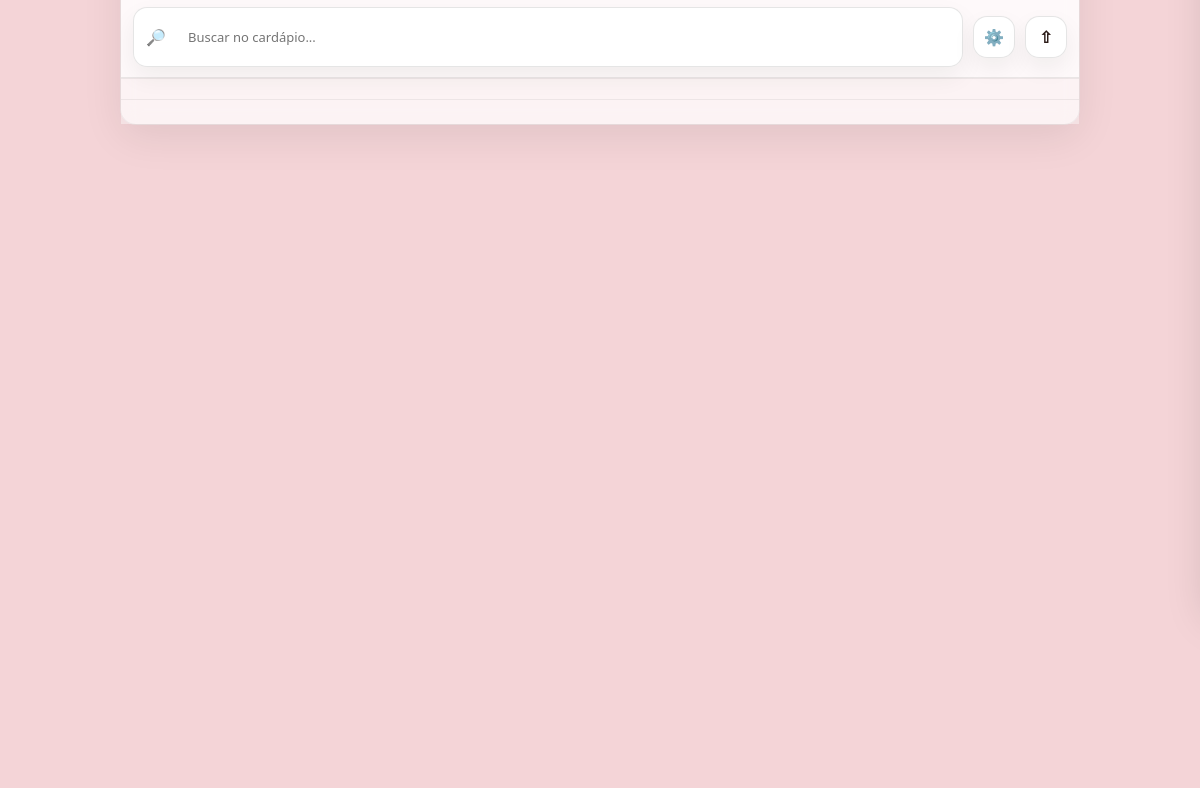
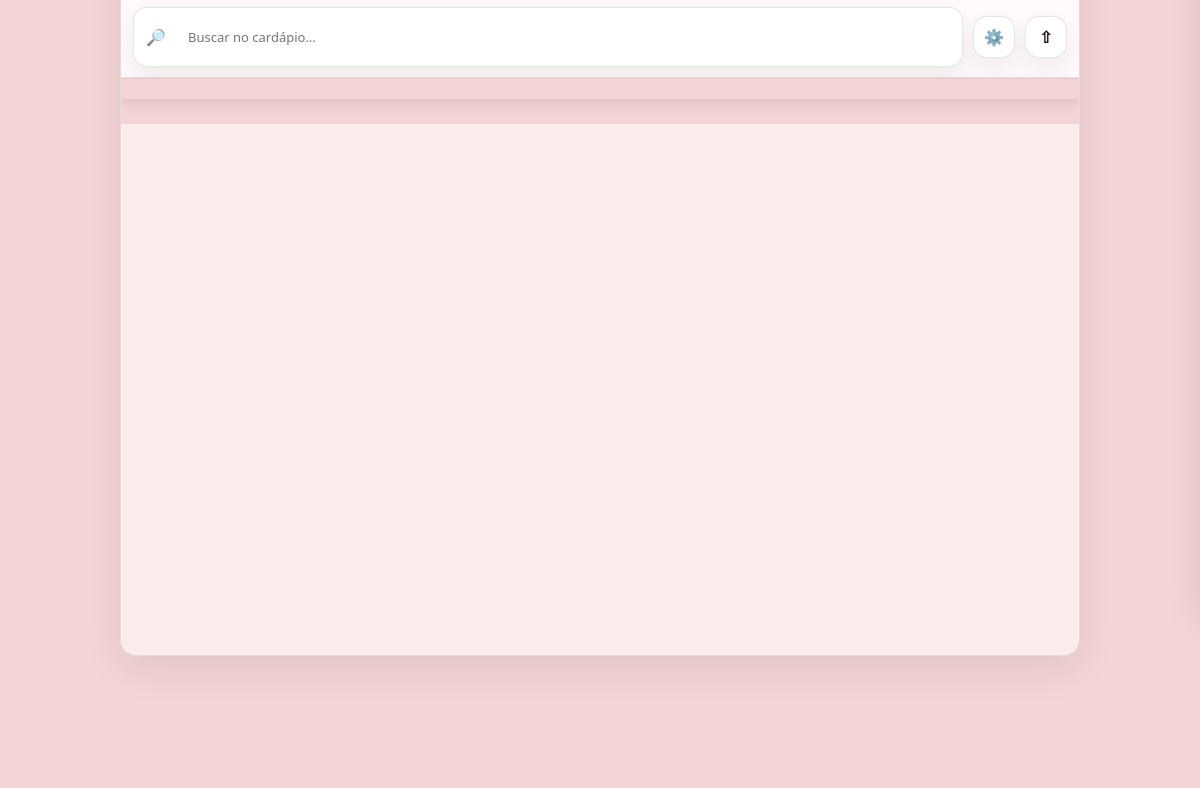
Before and after one commit to emanuelleconfeitariaa-web/-backend-render, an Electron app: page app/renderer/store/index.html in a window 1200 px wide. Shown: the part 126-914 px from the top of the page. Before the commit the page ends 800 px from the top, so only its background shows below. Drawn offline with Linux system fonts and the light colour scheme; no server answers.

Commit message:
Update index.html

```diff
--- a/app/renderer/store/index.html
+++ b/app/renderer/store/index.html
@@ -64,21 +64,26 @@
   background: var(--pageBg);
   color: var(--text);
   color: var(--storeText);
+  overflow: hidden;
 }
 
 .shell{
   max-width: var(--container);
   margin: 18px auto;
-      padding: 0 10px 90px;
+  padding: 0 10px 0;
+  height: 100vh;
 }
 
 .frame{
   background: rgba(255,255,255,.55);
   border: 1px solid rgba(0,0,0,.08);
   border-radius: 16px;
-  overflow: visible;
+  overflow-y: auto;
+  overflow-x: hidden;
   box-shadow: 0 12px 40px rgba(0,0,0,.08);
   backdrop-filter: blur(10px);
+  height: calc(100vh - 36px);
+  -webkit-overflow-scrolling: touch;
 }
 
 
@@ -485,14 +490,6 @@
 .content{
   background: var(--productsBg, rgba(255,255,255,.40));
   padding: 12px;
-}
-
-/* ===== Barra das categorias (tarja) ===== */
-.catsBar{
-  background: var(--productsBg, rgba(255,255,255,.40));
-  padding: 10px 12px;
-  border-top: 1px solid rgba(0,0,0,.06);
-  border-bottom: 1px solid rgba(0,0,0,.06);
 }
 
 /* ===== Barra das categorias (tarja) ===== */
@@ -1473,30 +1470,36 @@ body{
 
 
 
-
-
 /* ===== MOBILE BONITO ===== */
 @media (max-width: 768px){
 
+ @media (max-width: 768px){
   html, body{
-    overflow-x: hidden;
-  }
-
-  body{
-    background: #f4d4d7;
+    height: 100%;
+    overflow: hidden;
   }
 
   .shell{
     margin: 0;
-    padding: 0 0 90px;
+    padding: 0;
+    max-width: 100%;
+    height: 100vh;
   }
 
   .frame{
+    height: 100vh;
     border-radius: 0;
     border-left: 0;
     border-right: 0;
     box-shadow: none;
-    min-height: 100vh;
+    overflow-y: auto;
+    overflow-x: hidden;
+  }
+
+  .catsBar{
+    top: 0;
+    border-radius: 0;
+  }
 }
 
   /* topo */
@@ -1696,28 +1699,31 @@ body{
 .catsBar{
   position: sticky;
   top: 0;
-  z-index: 80;
+  z-index: 200;
 
   display: flex;
+  gap: 8px;
   flex-wrap: nowrap;
   overflow-x: auto;
   overflow-y: hidden;
-  gap: 8px;
+
   padding: 10px 12px;
+  margin: 0;
 
   background: var(--productsBg, rgba(255,255,255,.96));
+  border-top: 1px solid rgba(0,0,0,.06);
   border-bottom: 1px solid rgba(0,0,0,.06);
+  box-shadow: 0 4px 14px rgba(0,0,0,.08);
+
   -webkit-overflow-scrolling: touch;
   scrollbar-width: none;
-
-  margin: 0;
-  border-radius: 0;
-  box-shadow: 0 4px 14px rgba(0,0,0,.08);
 }
 
 .catsBar::-webkit-scrollbar{
   display: none;
 }
+
+
 
 .catChip{
   width: auto;
@@ -1949,19 +1955,34 @@ body{
 
 
 
-
-
-
-
-
-
-
-
-
-
-
-
-
+/* ===== FIXAR BARRA DE CATEGORIAS ===== */
+/* ===== barra de categorias fixa no topo ===== */
+.catsBar{
+  position: sticky;
+  top: 0;
+  z-index: 300;
+
+  display: flex;
+  gap: 8px;
+  flex-wrap: nowrap;
+  overflow-x: auto;
+  overflow-y: hidden;
+
+  padding: 10px 12px;
+  margin: 0;
+
+  background: var(--productsBg, rgba(255,255,255,.96));
+  border-top: 1px solid rgba(0,0,0,.06);
+  border-bottom: 1px solid rgba(0,0,0,.06);
+  box-shadow: 0 4px 14px rgba(0,0,0,.08);
+
+  -webkit-overflow-scrolling: touch;
+  scrollbar-width: none;
+}
+
+.catsBar::-webkit-scrollbar{
+  display: none;
+}
 
 
 
@@ -2019,7 +2040,6 @@ body{
   <div class="iconBtn" id="scrollTopBtn" title="Topo">⇧</div>
 </div>
 
-
       <!-- ABAS CATEGORIAS -->
       <div class="catsBar" id="catsBar"></div>
 
@@ -2134,9 +2154,15 @@ body{
           </div>
         </div>
 
-<div style="margin-top:12px" id="addrBox" style="display:none">
+<div style="margin-top:12px" id="addrBox">
   <label class="mutedTxt"><b>Endereço para entrega</b></label>
   <input id="addr" placeholder="Rua, número, bairro...">
+
+  <button type="button" class="mBtn" id="useLocationBtn" style="margin-top:8px;">
+    Usar minha localização exata
+  </button>
+
+  <div id="geoMsg" class="hint" style="margin-top:6px; display:none;"></div>
 </div>
 
         <div style="margin-top:12px">
@@ -2278,7 +2304,7 @@ body{
 
 <div id="toast"></div>
 
-  <script src="_script.js"></script>
+  <script src="script.js"></script>
 
 </body>
 </html>
```
Lines whose indentation alone changed are shown as unchanged.
